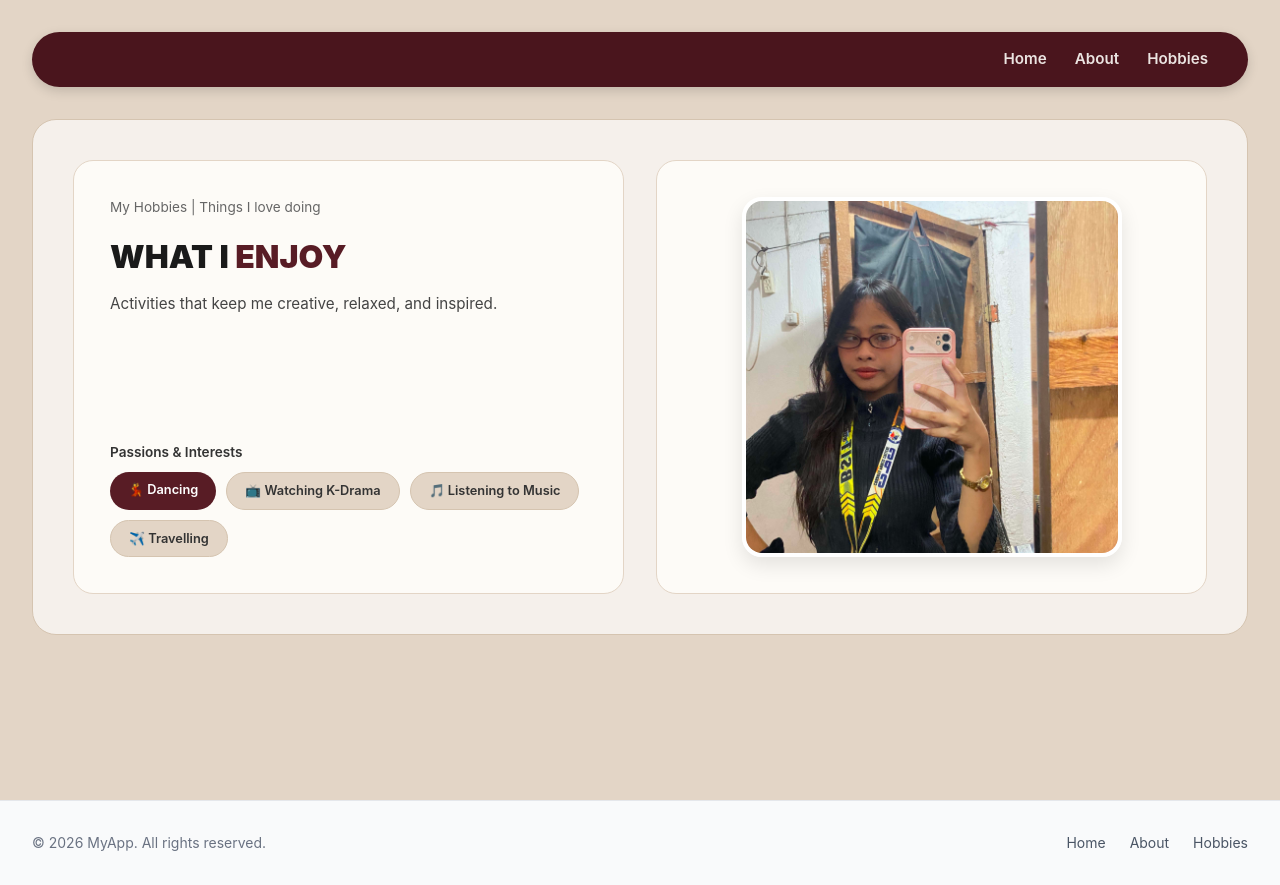
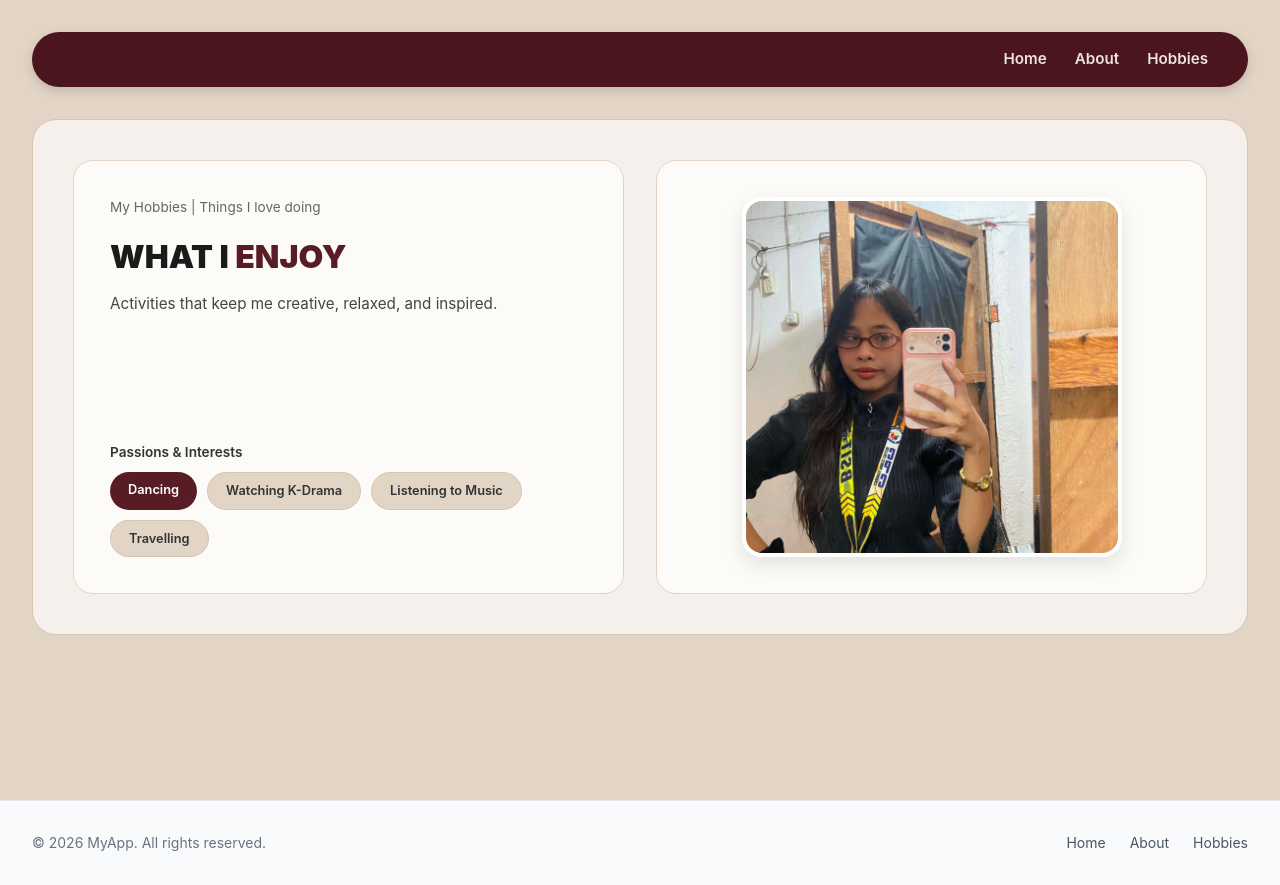
Before and after one commit to khatebaguio/KIT-REACT-APP, a React (Vite) app: page /hobbies in a window 1280 px wide. Built offline with nearby package versions, Linux system fonts and the light colour scheme.

Commit message:
Fix code and update portfolio

```diff
--- a/src/pages/hobbies.tsx
+++ b/src/pages/hobbies.tsx
@@ -21,10 +21,10 @@ export default function Hobbies() {
               <div>
                 <p style={{ fontSize: '0.85rem', fontWeight: 600, color: '#333', marginBottom: '10px' }}>Passions & Interests</p>
                 <div style={{ display: 'flex', flexWrap: 'wrap', gap: '10px' }}>
-                  <span style={{ backgroundColor: '#581c25', color: '#fff', padding: '8px 18px', borderRadius: '20px', fontSize: '0.8rem', fontWeight: 600 }}>💃 Dancing</span>
-                  <span style={{ backgroundColor: '#e3d5c6', color: '#333', padding: '8px 18px', borderRadius: '20px', fontSize: '0.8rem', fontWeight: 600, border: '1px solid #d5c4b0' }}>📺 Watching K-Drama</span>
-                  <span style={{ backgroundColor: '#e3d5c6', color: '#333', padding: '8px 18px', borderRadius: '20px', fontSize: '0.8rem', fontWeight: 600, border: '1px solid #d5c4b0' }}>🎵 Listening to Music</span>
-                  <span style={{ backgroundColor: '#e3d5c6', color: '#333', padding: '8px 18px', borderRadius: '20px', fontSize: '0.8rem', fontWeight: 600, border: '1px solid #d5c4b0' }}>✈️ Travelling</span>
+                  <span style={{ backgroundColor: '#581c25', color: '#fff', padding: '8px 18px', borderRadius: '20px', fontSize: '0.8rem', fontWeight: 600 }}> Dancing</span>
+                  <span style={{ backgroundColor: '#e3d5c6', color: '#333', padding: '8px 18px', borderRadius: '20px', fontSize: '0.8rem', fontWeight: 600, border: '1px solid #d5c4b0' }}> Watching K-Drama</span>
+                  <span style={{ backgroundColor: '#e3d5c6', color: '#333', padding: '8px 18px', borderRadius: '20px', fontSize: '0.8rem', fontWeight: 600, border: '1px solid #d5c4b0' }}> Listening to Music</span>
+                  <span style={{ backgroundColor: '#e3d5c6', color: '#333', padding: '8px 18px', borderRadius: '20px', fontSize: '0.8rem', fontWeight: 600, border: '1px solid #d5c4b0' }}> Travelling</span>
                 </div>
               </div>
             </div>
```
